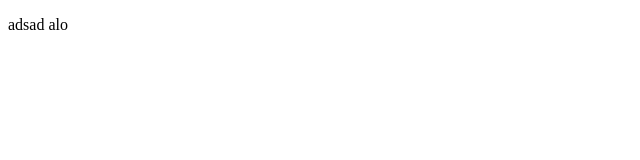
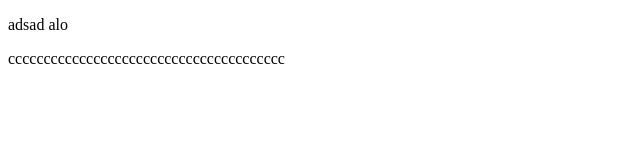
Before and after one commit to luhau389/daiduong1, a plain HTML site: page index.html in a window 1280 px wide. Shown: the whole page, without its empty margins (0-640 px from the left). Drawn offline with Linux system fonts and the light colour scheme.

Commit message:
haulu put

```diff
--- a/index.html
+++ b/index.html
@@ -10,6 +10,7 @@
 
 <body>
     <p>adsad alo </p>
+    <p>ccccccccccccccccccccccccccccccccccccccc</p>
 </body>
 
 </html>
```
